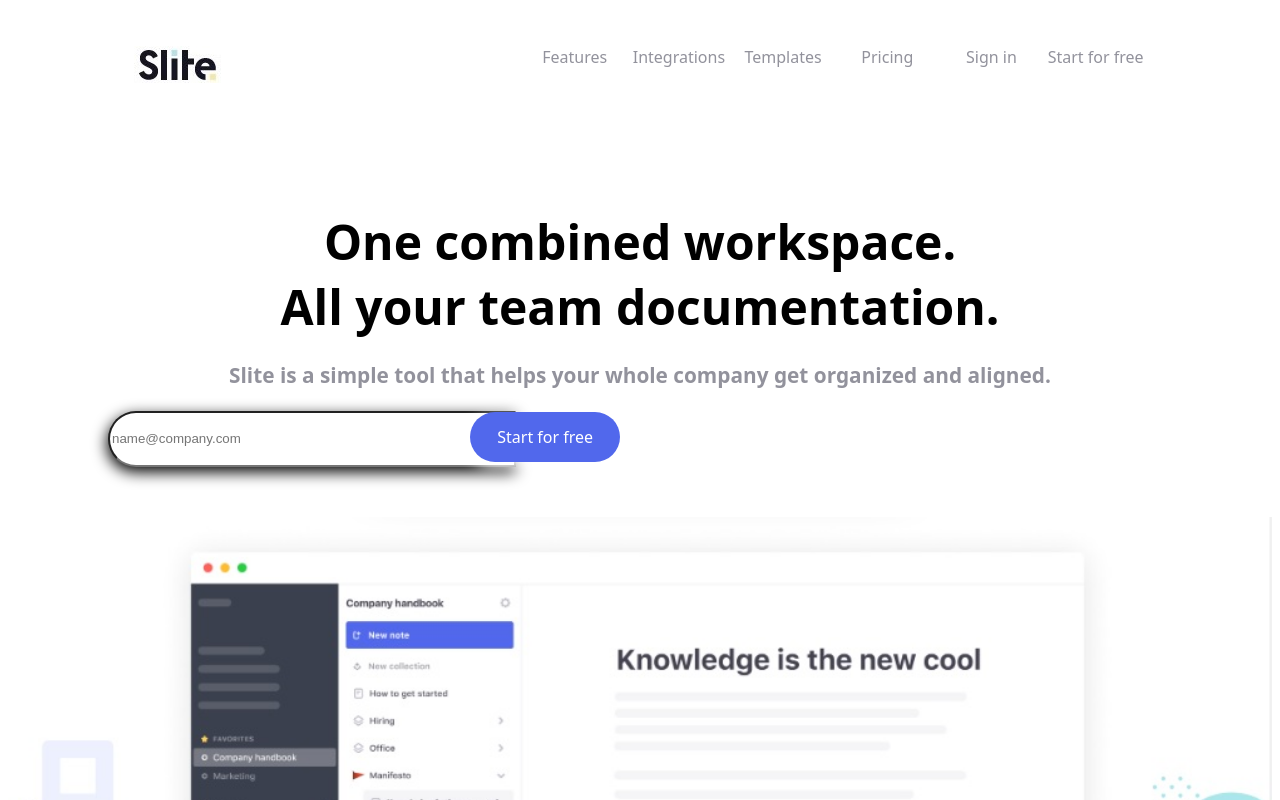
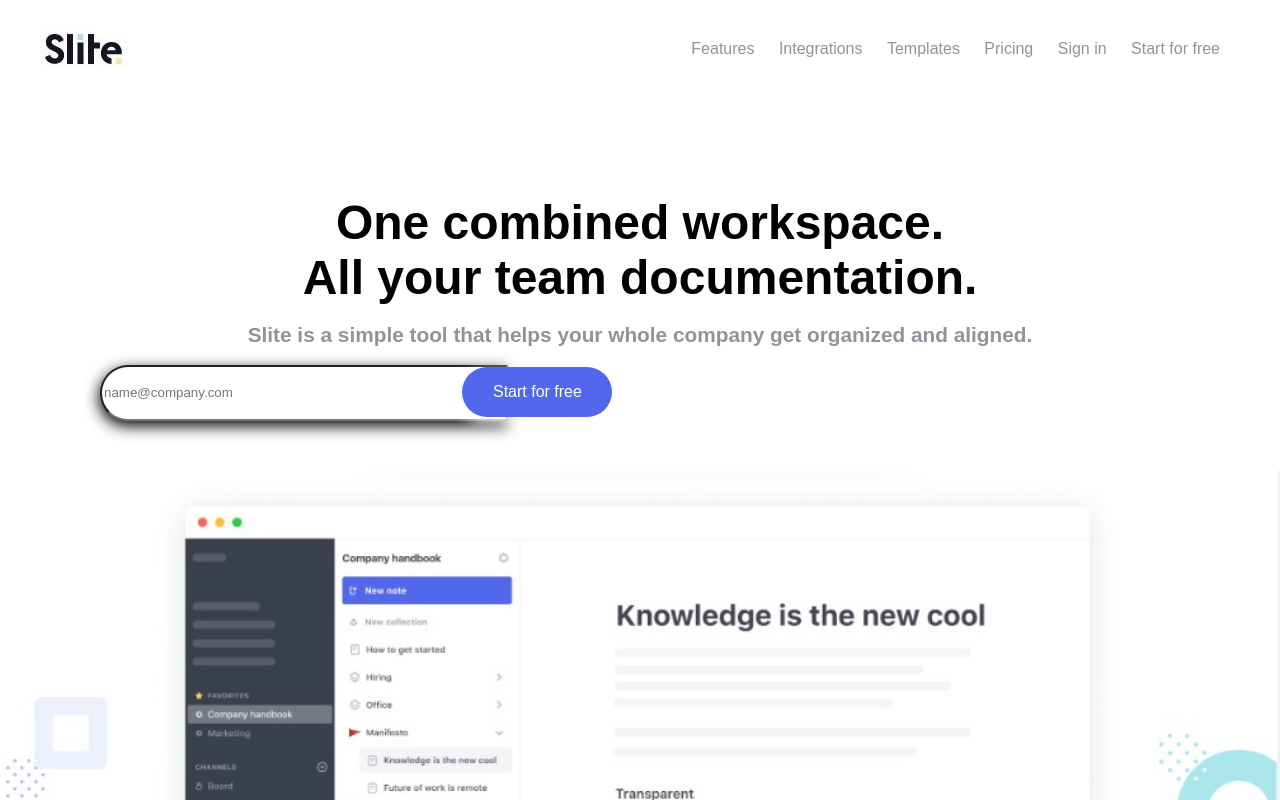
Before and after one commit to StephaneM31/Slite.com, a plain HTML site: page index.html in a window 1280 px wide. Shown: the top 800 px of the page. Drawn offline with Linux system fonts and the light colour scheme.

Commit message:
SM/modif navbar

```diff
--- a/css/style.css
+++ b/css/style.css
@@ -1,28 +1,46 @@
+/* general */
 body {
+    margin: 0;
+    padding:0;
     background: white;
-    min-width: 900px;
-    font-family: apple-system,system-ui,BlinkMacSystemFont,Roboto,Arial, sans-serif;
+    font-family: Arial, sans-serif;
 }
 
-.menu {
-    display: inline-block;
-    float: right;
-    margin: 3% 10% 0 10%;
+a {
+    text-decoration: none;
 }
 
-.elem_menu {
+.content {
+    max-width: 1920px;
+    min-width: 900px;
+    margin: 0 auto;
+}
+
+/* menu */
+.menu {
+    float: right;
+    margin: 40px 50px 0 0;
+}
+
+.menu li {
     display: inline-block;
-    width: 100px;
-    background-color: white;
-	text-align: center;
+    margin: 0 10px;
+}
+
+.menu li a {
     color: #92929C;
+}
+
+.menu li a:hover {
+    color: #72727C;
 }
 
 .logo {
     float: left;
-    margin: 3% 0 0 10%;
+    margin: 30px 0 0 40px;
 }
 
+/* page*/
 .txt1 {
     perspective: 1000px;
     width: 100%;
--- a/index.html
+++ b/index.html
@@ -5,24 +5,22 @@
   <meta charset="utf-8">
   <title>One Combined Workspace. All Your Team Documentation.</title>
   <link rel="stylesheet" href="css/style.css">
-  <STYLE>A {text-decoration: none;} </STYLE>
-
-
 </head>
 
 <body>
 
-    <header>
+  <div class="content">
+    <nav>
       <img src="img/slite.jpg" href="index.html" class="logo">
       <ul class="menu">
-          <a href="features.html"><li class="elem_menu">Features</li></a>
-          <a href="integrations.html"><li class="elem_menu">Integrations</li></a>
-          <a href="templates.html"><li class="elem_menu">Templates</li></a>
-          <a href="pricing.html"><li class="elem_menu">Pricing</li></a>
-          <a href="signin.html"><li class="elem_menu">Sign in</li></a>
-          <a href="startforfree.html"><li class="elem_menu">Start for free</li></a>
+          <li><a href="features.html">Features</a></li>
+          <li><a href="integrations.html">Integrations</a></li>
+          <li><a href="templates.html">Templates</a></li>
+          <li><a href="pricing.html">Pricing</a></li>
+          <li><a href="signin.html">Sign in</a></li>
+          <li><a href="startforfree.html">Start for free</a></li>
       </ul>
-    </header>
+    </nav>
 
     <span class="txt1">One combined workspace.<br>All your team documentation.</span><br>
     <span class="txt2">Slite is a simple tool that helps your whole company get organized and aligned.</span><br>
@@ -36,7 +34,7 @@
 
     <div class="wiki"><img src="img/wiki.png" class="imgwiki"></div>
 
-
+  </div>
 </body>
 
 </html>
```
